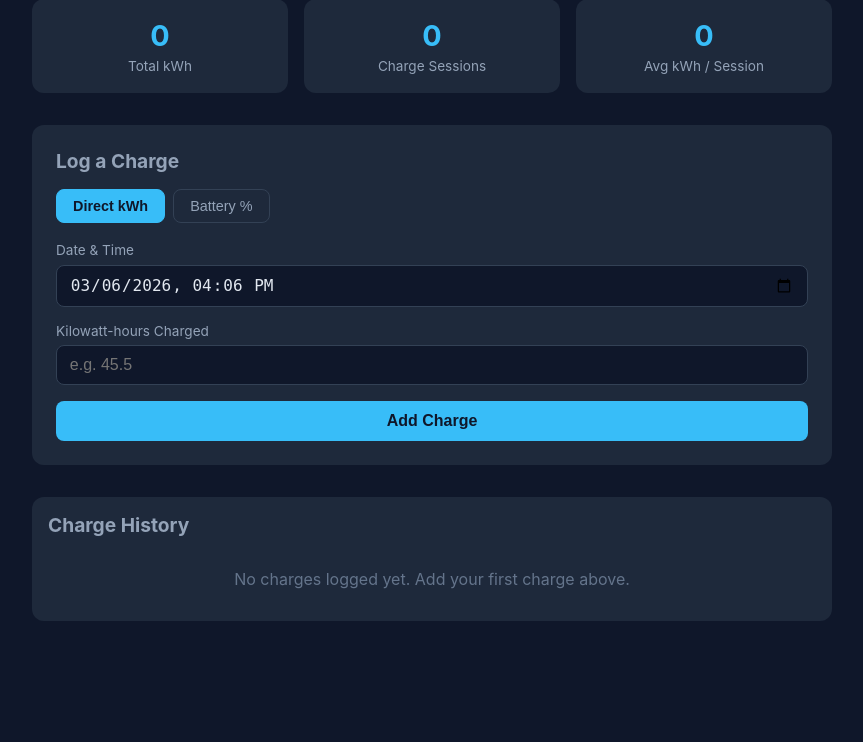
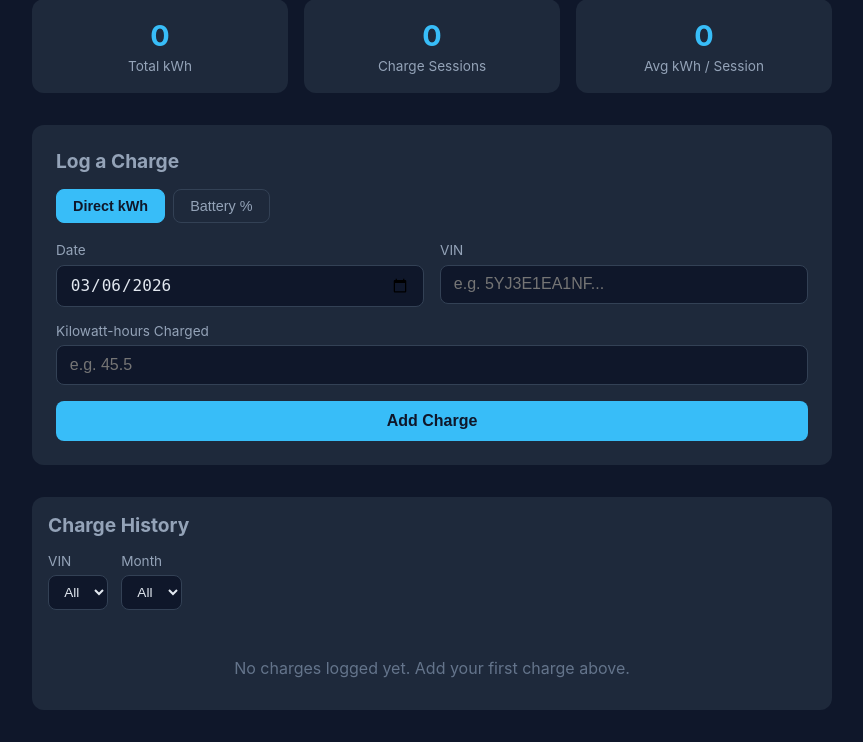
Before and after one commit to ilaysatt/charging-app, a Flask app: page / in a window 1280 px wide. Shown: the part 92-834 px from the top of the page, without its empty margins (208-1071 px from the left). Before the commit the page ends 713 px from the top, so only its background shows below. Run offline with Flask 3, Linux system fonts and the light colour scheme; data comes from the database, SQL or seed files in the repository; data that the repository does not hold is empty.

Commit message:
Add VIN tracking, month/VIN filters, and date-only input
Co-Authored-By: Claude Opus 4.6 <noreply@anthropic.com>

```diff
--- a/app.py
+++ b/app.py
@@ -31,9 +31,15 @@ def init_db():
             start_pct REAL,
             end_pct REAL,
             input_method TEXT NOT NULL,
+            vin TEXT NOT NULL DEFAULT '',
             created_at TEXT NOT NULL DEFAULT (datetime('now'))
         )
     """)
+    # Add vin column to existing databases
+    try:
+        conn.execute("ALTER TABLE charges ADD COLUMN vin TEXT NOT NULL DEFAULT ''")
+    except sqlite3.OperationalError:
+        pass
     # Default kWh per percent - user can change in settings
     conn.execute(
         "INSERT OR IGNORE INTO settings (key, value) VALUES (?, ?)",
@@ -55,12 +61,33 @@ def get_kwh_per_pct():
 @app.route("/")
 def index():
     conn = get_db()
-    charges = conn.execute(
-        "SELECT * FROM charges ORDER BY date DESC, id DESC"
-    ).fetchall()
-    total_kwh = conn.execute("SELECT COALESCE(SUM(kwh), 0) as total FROM charges").fetchone()["total"]
+
+    filter_vin = request.args.get("vin", "")
+    filter_month = request.args.get("month", "")
+
+    query = "SELECT * FROM charges WHERE 1=1"
+    params = []
+    if filter_vin:
+        query += " AND vin = ?"
+        params.append(filter_vin)
+    if filter_month:
+        query += " AND strftime('%Y-%m', date) = ?"
+        params.append(filter_month)
+    query += " ORDER BY date DESC, id DESC"
+
+    charges = conn.execute(query, params).fetchall()
+    total_kwh = sum(c["kwh"] for c in charges)
     count = len(charges)
     avg_kwh = total_kwh / count if count > 0 else 0
+
+    # Get distinct VINs and months for filter dropdowns
+    vins = [r[0] for r in conn.execute(
+        "SELECT DISTINCT vin FROM charges WHERE vin != '' ORDER BY vin"
+    ).fetchall()]
+    months = [r[0] for r in conn.execute(
+        "SELECT DISTINCT strftime('%Y-%m', date) FROM charges ORDER BY 1 DESC"
+    ).fetchall()]
+
     kwh_per_pct = get_kwh_per_pct()
     conn.close()
     return render_template(
@@ -70,13 +97,17 @@ def index():
         avg_kwh=round(avg_kwh, 2),
         count=count,
         kwh_per_pct=kwh_per_pct,
+        vins=vins,
+        months=months,
+        filter_vin=filter_vin,
+        filter_month=filter_month,
     )
 
 
 @app.route("/add", methods=["POST"])
 def add_charge():
     input_method = request.form.get("input_method")
-    date_str = request.form.get("date") or datetime.now().strftime("%Y-%m-%dT%H:%M")
+    date_str = request.form.get("date") or datetime.now().strftime("%Y-%m-%d")
 
     if input_method == "kwh":
         kwh = float(request.form.get("kwh") or 0)
@@ -93,11 +124,13 @@ def add_charge():
     if kwh <= 0:
         return redirect(url_for("index"))
 
+    vin = (request.form.get("vin") or "").strip().upper()
+
     conn = get_db()
     conn.execute(
-        """INSERT INTO charges (date, kwh, start_pct, end_pct, input_method)
-           VALUES (?, ?, ?, ?, ?)""",
-        (date_str, kwh, start_pct, end_pct, input_method),
+        """INSERT INTO charges (date, kwh, start_pct, end_pct, input_method, vin)
+           VALUES (?, ?, ?, ?, ?, ?)""",
+        (date_str, kwh, start_pct, end_pct, input_method, vin),
     )
     conn.commit()
     conn.close()
@@ -137,10 +170,11 @@ def export_csv():
 
     output = io.StringIO()
     writer = csv.writer(output)
-    writer.writerow(["Date", "kWh", "Start %", "End %", "Input Method"])
+    writer.writerow(["Date", "VIN", "kWh", "Start %", "End %", "Input Method"])
     for c in charges:
         writer.writerow([
             c["date"],
+            c["vin"],
             c["kwh"],
             c["start_pct"] if c["start_pct"] is not None else "",
             c["end_pct"] if c["end_pct"] is not None else "",
--- a/templates/index.html
+++ b/templates/index.html
@@ -147,6 +147,23 @@
         }
         .btn-delete:hover { border-color: #ef4444; color: #ef4444; }
         .empty-state { text-align: center; padding: 2rem; color: #64748b; }
+        .filters {
+            display: flex;
+            gap: 0.8rem;
+            padding: 1rem;
+            flex-wrap: wrap;
+            align-items: end;
+        }
+        .filters .form-group { margin-bottom: 0; }
+        .filters select {
+            padding: 0.5rem 0.7rem;
+            border-radius: 8px;
+            border: 1px solid #334155;
+            background: #0f172a;
+            color: #e2e8f0;
+            font-size: 0.85rem;
+        }
+        .filters select:focus { outline: none; border-color: #38bdf8; }
         .calc-preview {
             padding: 0.6rem 0.8rem;
             border-radius: 8px;
@@ -194,9 +211,20 @@
         <form action="/add" method="POST" id="charge-form">
             <input type="hidden" name="input_method" id="input-method" value="kwh">
 
-            <div class="form-group">
-                <label>Date & Time</label>
-                <input type="datetime-local" name="date" id="date-input">
+            <div class="form-row">
+                <div class="form-group">
+                    <label>Date</label>
+                    <input type="date" name="date" id="date-input">
+                </div>
+                <div class="form-group">
+                    <label>VIN</label>
+                    <input type="text" name="vin" placeholder="e.g. 5YJ3E1EA1NF..." list="vin-list">
+                    <datalist id="vin-list">
+                        {% for v in vins %}
+                        <option value="{{ v }}">
+                        {% endfor %}
+                    </datalist>
+                </div>
             </div>
 
             <!-- kWh input -->
@@ -237,11 +265,32 @@
             <a href="/export" class="btn-settings" style="text-decoration: none;">Export CSV</a>
             {% endif %}
         </div>
+        <form class="filters" method="GET" action="/">
+            <div class="form-group">
+                <label>VIN</label>
+                <select name="vin" onchange="this.form.submit()">
+                    <option value="">All</option>
+                    {% for v in vins %}
+                    <option value="{{ v }}" {{ 'selected' if filter_vin == v }}>{{ v }}</option>
+                    {% endfor %}
+                </select>
+            </div>
+            <div class="form-group">
+                <label>Month</label>
+                <select name="month" onchange="this.form.submit()">
+                    <option value="">All</option>
+                    {% for m in months %}
+                    <option value="{{ m }}" {{ 'selected' if filter_month == m }}>{{ m }}</option>
+                    {% endfor %}
+                </select>
+            </div>
+        </form>
         {% if charges %}
         <table>
             <thead>
                 <tr>
                     <th>Date</th>
+                    <th>VIN</th>
                     <th>kWh</th>
                     <th>Details</th>
                     <th>Method</th>
@@ -251,7 +300,8 @@
             <tbody>
                 {% for c in charges %}
                 <tr>
-                    <td>{{ c.date[:16].replace('T', ' ') }}</td>
+                    <td>{{ c.date[:10] }}</td>
+                    <td>{{ c.vin or '—' }}</td>
                     <td class="kwh-cell">{{ "%.2f"|format(c.kwh) }}</td>
                     <td>
                         {% if c.input_method == 'percentage' %}
@@ -280,9 +330,7 @@
 
 <script>
     // Set default date to now
-    const now = new Date();
-    now.setMinutes(now.getMinutes() - now.getTimezoneOffset());
-    document.getElementById('date-input').value = now.toISOString().slice(0, 16);
+    document.getElementById('date-input').value = new Date().toISOString().slice(0, 10);
 
     function switchTab(method) {
         document.getElementById('input-method').value = method;
```
